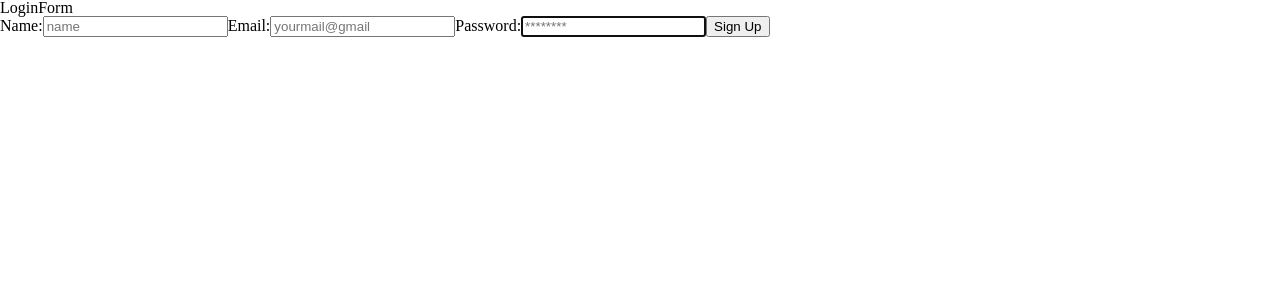
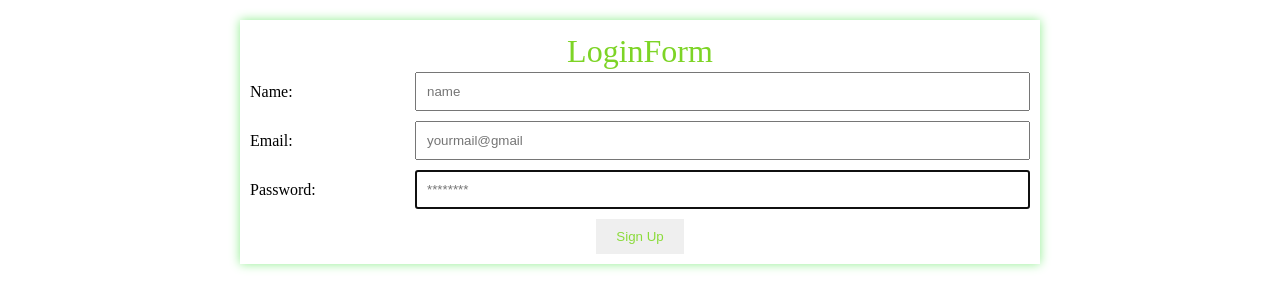
Before and after one commit to Khametova/new-React, a React (Vite) app: page / in a window 1280 px wide. Shown: the top 308 px of the page. Built offline with nearby package versions, Linux system fonts and the light colour scheme.

Commit message:
add "styles "

```diff
--- a/src/components/LoginForm/LoginForm.module.css
+++ b/src/components/LoginForm/LoginForm.module.css
@@ -0,0 +1,44 @@
+.containerForm {
+  max-width: 800px;
+  min-width: 200px;
+  width: 100%;
+  margin: 20px auto;
+  box-shadow: 0 0 10px lightgreen;
+  padding: 10px;
+}
+
+.titleForm {
+  font-size: 2rem;
+  text-align: center;
+  color: rgb(125, 212, 38);
+  margin: 5px auto;
+}
+
+.loginForm {
+  display: flex;
+  flex-direction: column;
+  gap: 10px;
+}
+
+.labelForm {
+  display: flex;
+  align-items: center;
+  flex-wrap: wrap;
+  gap: 15px;
+}
+
+.inputCaption {
+  flex: 0 1 150px;
+}
+
+.formInput {
+  flex: 2 1 300px;
+  padding: 10px;
+}
+
+.subminBtn {
+  align-self: center;
+  padding: 10px 20px;
+  border: none;
+  color: rgb(139, 219, 59);
+}
--- a/src/components/LoginForm/index.jsx
+++ b/src/components/LoginForm/index.jsx
@@ -26,12 +26,13 @@ function LoginForm() {
   };
 
   return (
-    <div>
-      <h1>LoginForm</h1>
-      <form onSubmit={handleFormSubmint}>
-        <label>
-          <span>Name:</span>
+    <div className={styles.containerForm}>
+      <h1 className={styles.titleForm}>LoginForm</h1>
+      <form className={styles.loginForm} onSubmit={handleFormSubmint}>
+        <label className={styles.labelForm}>
+          <span className={styles.inputCaption}>Name:</span>
           <input
+            className={styles.formInput}
             type="name"
             name="name"
             value={name}
@@ -40,9 +41,10 @@ function LoginForm() {
             autoFocus
           />
         </label>
-        <label>
-          <span>Email:</span>
+        <label className={styles.labelForm}>
+          <span className={styles.inputCaption}>Email:</span>
           <input
+            className={styles.formInput}
             type="email"
             email="email"
             value={email}
@@ -51,9 +53,10 @@ function LoginForm() {
             autoFocus
           />
         </label>
-        <label>
-          <span>Password:</span>
+        <label className={styles.labelForm}>
+          <span className={styles.inputCaption}>Password:</span>
           <input
+            className={styles.formInput}
             type="password"
             email="password"
             value={password}
@@ -62,7 +65,9 @@ function LoginForm() {
             autoFocus
           />
         </label>
-        <button type="submit">Sign Up</button>
+        <button className={styles.subminBtn} type="submit">
+          Sign Up
+        </button>
       </form>
     </div>
   );
--- a/src/index.css
+++ b/src/index.css
@@ -127,3 +127,7 @@ table {
   border-collapse: collapse;
   border-spacing: 0;
 }
+
+* {
+  box-sizing: border-box;
+}
```
